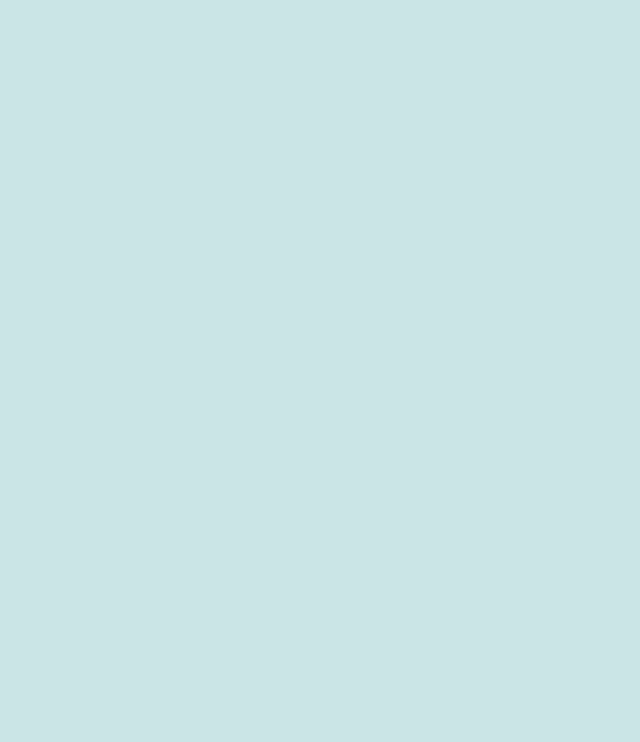
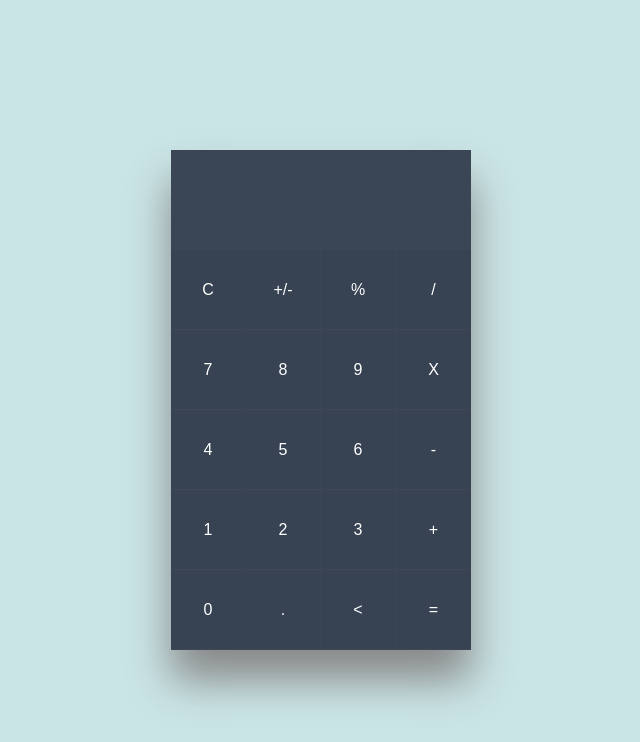
Before and after one commit to sagarPakhrin/myCalculator, a plain HTML site: page index.html in a window 1280 px wide. Shown: the whole page, without its empty margins (319-959 px from the left). Drawn offline with Linux system fonts and the light colour scheme.

Commit message:
C and < button working:

```diff
--- a/css/style.css
+++ b/css/style.css
@@ -3,5 +3,65 @@
     padding: 0;
 }
 body{
+		font-family:"Arial";
     background:#cae5e6;
+		display:flex;
+		align-items:center;
+		justify-content:center;
+		height:100vh;
 }
+.calculator{
+		background:#3a4546;
+		height:500px;
+		width:300px;
+		display:flex;
+		flex-direction:column;
+		box-shadow: 0px 30px 40px #888888;
+		overflow:hidden;
+}
+.display{
+		background:#3a4655;
+		min-height:100px;
+		width:100%;
+}
+
+.wrapper{
+		background:#374352;
+		display:grid;
+		grid-template-columns: repeat(4,1fr);
+		height:80%;
+}
+.number{
+		display:flex;
+		justify-content:center;
+		align-items:center;
+		color:#fff;
+		border-right:1px solid #3b4655;
+		border-bottom:1px solid #3f4655;
+}
+
+.number:nth-of-type(4n) {
+		border-right:none;
+}
+
+.number:hover{
+		cursor:pointer;
+}
+
+.display{
+		display:grid;
+}
+
+#hist{
+		margin-top:5px;
+		padding:20px 15px 0 0;
+		color:#646f7e;
+		text-align:right;
+}
+#expression{
+		padding:20px 15px 0 0;
+		text-align:right;
+		font-size:2rem;
+		vertical-align:middle;
+		color:#fff;
+}
--- a/index.html
+++ b/index.html
@@ -9,9 +9,31 @@
 </head>
 <body>
     <div class="calculator">
-        <div class="display"></div>
-        <div class="buttons">
-
+        <div class="display">
+						<span id="hist"></span>
+						<span id="expression"></span>
+				</div>
+        <div class="wrapper">
+						<div class="number">C</div>
+						<div class="number">+/-</div>
+						<div class="number">%</div>
+						<div class="number">/</div>
+						<div class="number">7</div>
+						<div class="number">8</div>
+						<div class="number">9</div>
+						<div class="number">X</div>
+						<div class="number">4</div>
+						<div class="number">5</div>
+						<div class="number">6</div>
+						<div class="number">-</div>
+						<div class="number">1</div>
+						<div class="number">2</div>
+						<div class="number">3</div>
+						<div class="number">+</div>
+						<div class="number">0</div>
+						<div class="number">.</div>
+						<div class="number"><</div>
+						<div class="number">=</div>
         </div>
     </div>
     <script src="js/script.js"></script>
--- a/js/script.js
+++ b/js/script.js
@@ -0,0 +1,21 @@
+var wrapper = document.querySelector(".wrapper").addEventListener("click", calculate);
+
+function calculate(e){
+		var expression = document.querySelector('#expression');
+		if(e.target !== e.currentTarget){
+				var key = e.target;
+				var num = key.textContent;
+				if(num=='C'){
+						expression.innerHTML ="";
+				}
+				else if (num =='<'){
+						expression.innerHTML = expression.innerHTML.substring(0,expression.innerHTML.length -1);
+				}
+				else if (num == "."){
+						if(expression.innerHTML)
+				}
+				else{
+						expression.innerHTML +=key.textContent;
+				}
+		}
+}
```
